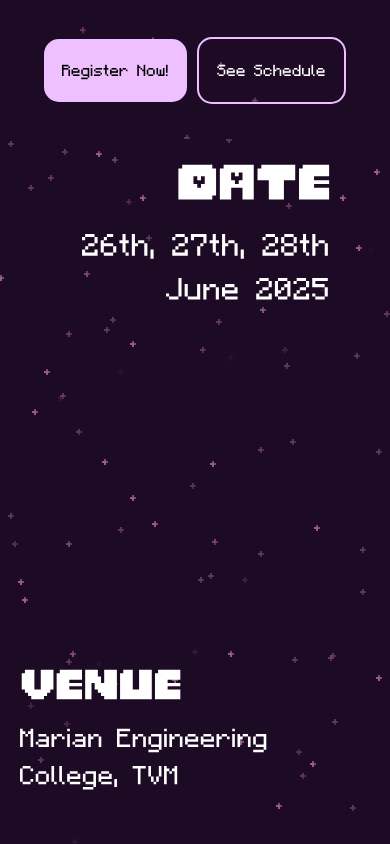
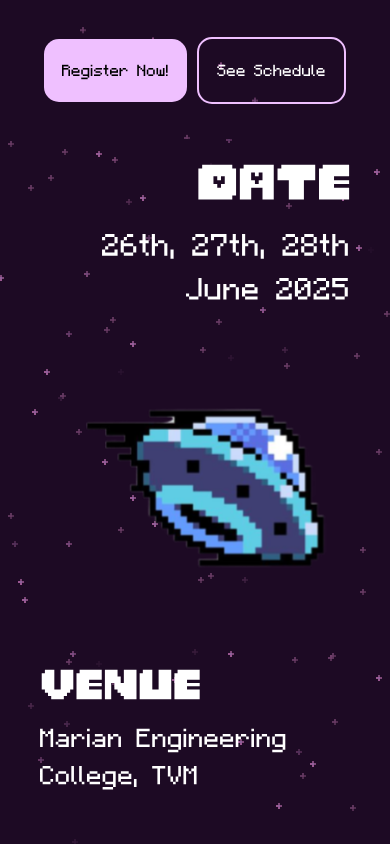
Before and after one commit to SHIBINSHA02/EDEN, a React (Vite) app: page / in a window 390 px wide. Shown: the part 1580-2424 px from the top of the page. Built offline with nearby package versions, Linux system fonts and the light colour scheme.

Commit message:
arship positioned

```diff
--- a/src/Components/Date&Venue/datev.css
+++ b/src/Components/Date&Venue/datev.css
@@ -73,20 +73,19 @@
 
 /* Mobile adjustments */
 /* Mobile adjustments */
-/* Mobile adjustments */
 @media (max-width: 768px) {
   .image-container {
     position: relative; /* For absolute positioning of children */
     display: flex;
     flex-direction: column;
-    align-items: flex-end; /* Overall alignment to the right */
-    min-height: 100vh; /* Ensure it takes at least the full viewport height */
+    align-items: center; /* Center items horizontally */
+    min-height: 100vh;
     height: auto;
   }
 
   .pixel-art-background {
     z-index: -1;
-    position: fixed; /* Cover the entire viewport */
+    position: fixed;
     top: 0;
     left: 0;
     width: 100%;
@@ -98,15 +97,15 @@
     flex-direction: column;
     gap: 2rem;
     width: 90%;
-    align-items: flex-end;
-    /* No specific vertical alignment here, will rely on individual item positioning */
-    position: absolute; /* Take it out of the normal flow for positioning */
+    align-items: flex-end; /* Keep date and venue on the right */
+    position: absolute;
     top: 0;
-    left: 0;
+    left: auto; /* Allow auto margin on the left */
+    right: auto; /* Allow auto margin on the right */
     height: 80%;
-    padding: 20px; /* Add some padding around the edges */
-    box-sizing: border-box; /* Include padding in the height */
-    justify-content: space-between; /* Distribute space vertically */
+    padding: 20px;
+    box-sizing: border-box;
+    justify-content: space-between; /* Distribute date and venue vertically */
   }
 
   .frame-image {
@@ -114,7 +113,15 @@
   }
 
   .airship-image {
-    display: none;
+    display: block; /* Make it visible */
+    position: absolute;
+    top: 30%; /* Adjust top position to move it upwards */
+    left: 30%; /* Adjust left position to move it to the left */
+    transform: translate(-50%, -50%) scale(1.9); /* Center it based on its new top-left point */
+    max-width: 50%; /* Adjust size as needed */
+    z-index: 3; /* Ensure it's above the background */
+    opacity: 1 !important; /* Override desktop opacity */
+    visibility: visible !important; /* Override desktop visibility */
   }
 
   .date-image {
```
